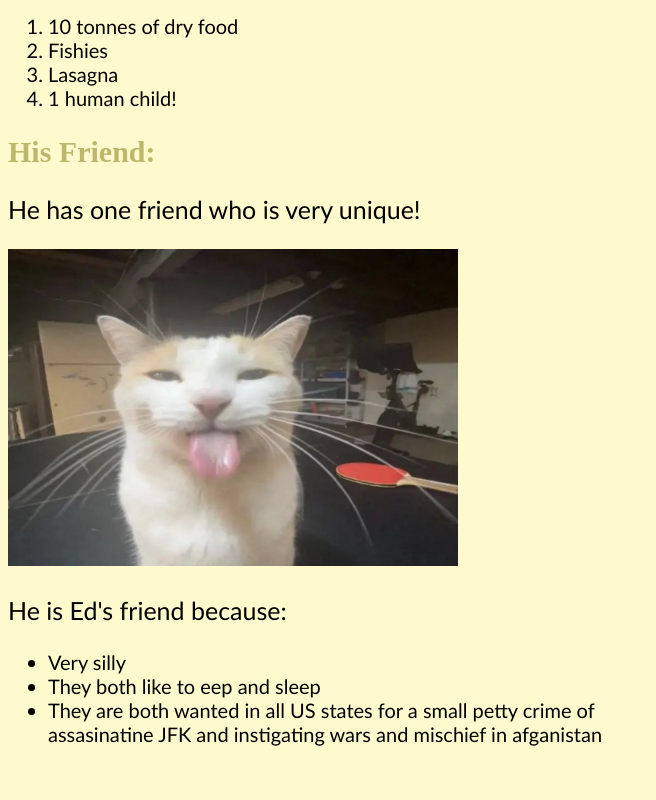
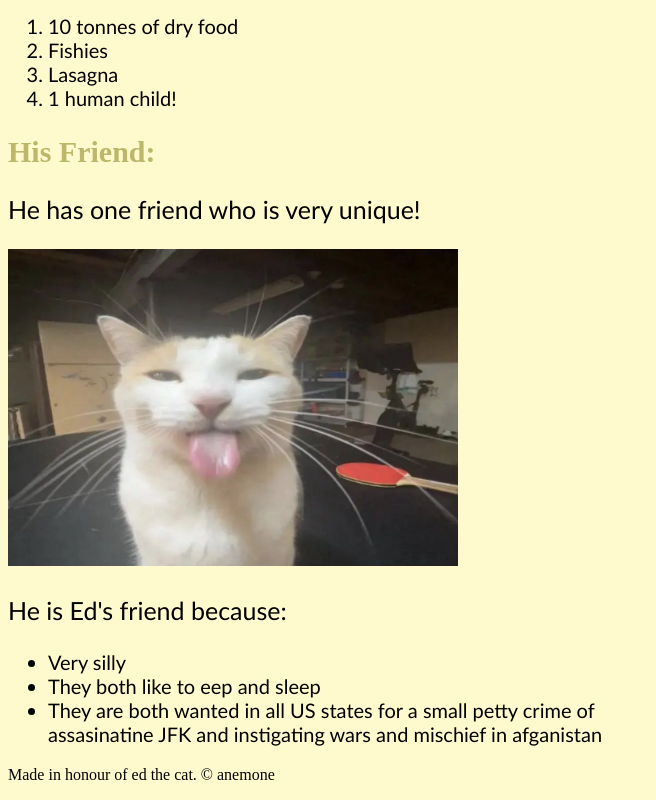
Before and after one commit to anemone112/Ed-the-cat, a plain HTML site: page index.html in a window 1280 px wide. Shown: the part 1162-1962 px from the top of the page, without its empty margins (0-656 px from the left). Before the commit the page ends 1928 px from the top, so only its background shows below. Drawn offline with Linux system fonts and the light colour scheme.

Commit message:
added footer

```diff
--- a/index.html
+++ b/index.html
@@ -69,5 +69,11 @@
                 <br>assasinatine JFK and instigating wars and mischief in afganistan</li>
         </ul>
     </main>
+
+    <footer>
+        <p>Made in honour of ed the cat.
+             &copy; anemone
+        </p>
+    </footer>
 </body>
 </html>
```
